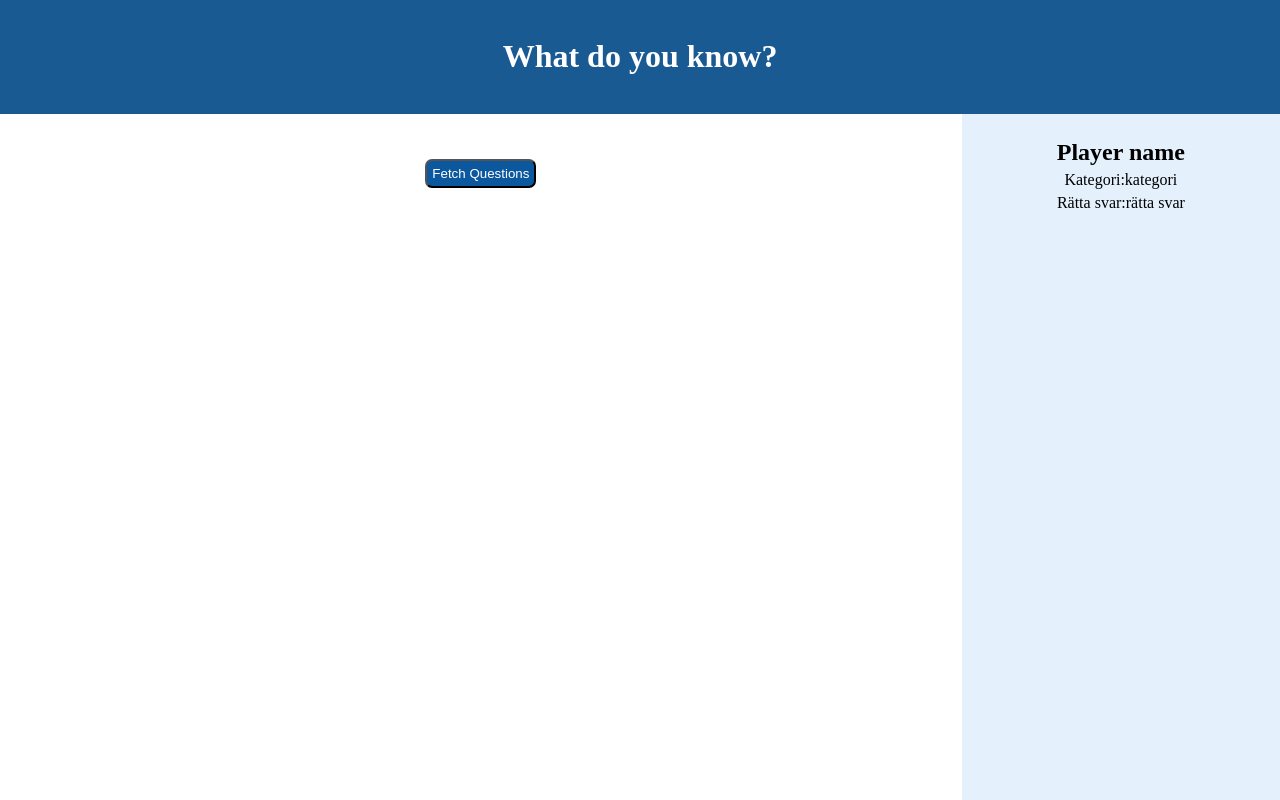
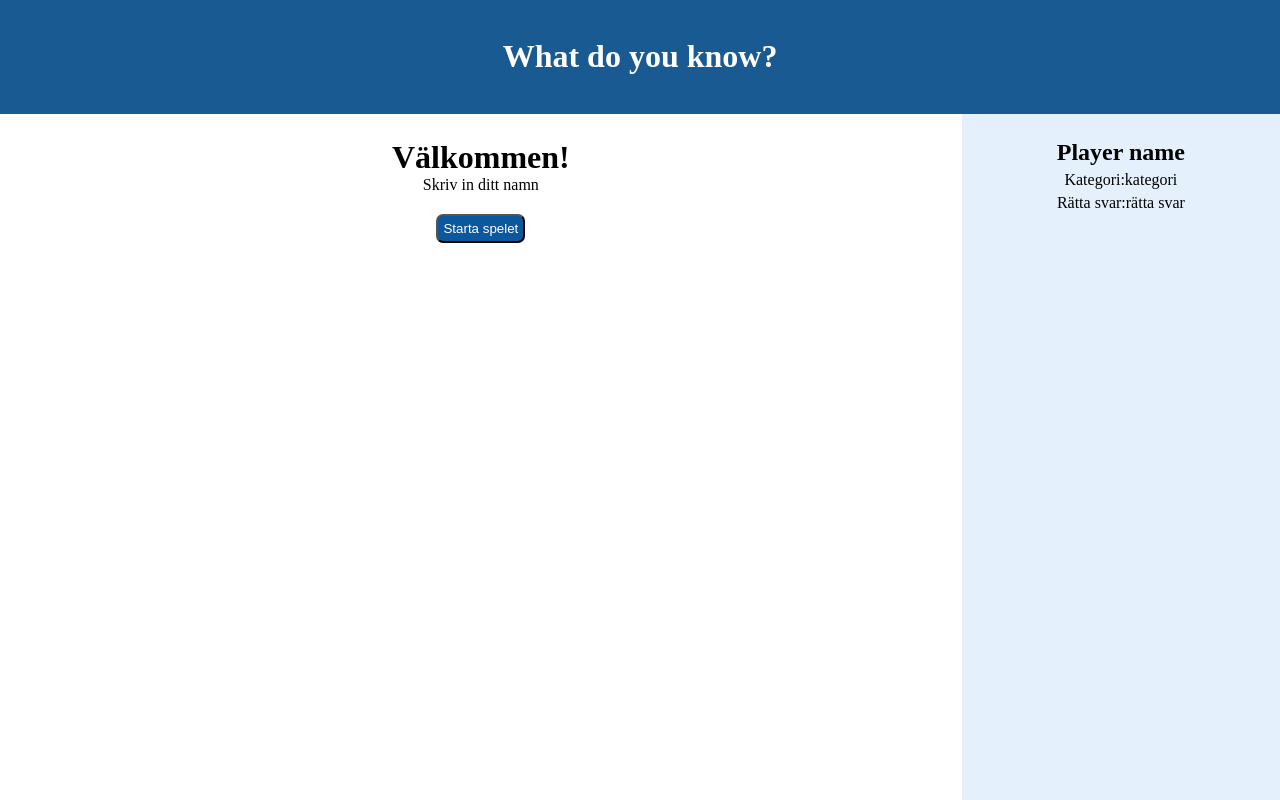
Before and after one commit to Noccis/quiz-game, a React (Vite) app: page / in a window 1280 px wide. Shown: the top 800 px of the page. Built offline with nearby package versions, Linux system fonts and the light colour scheme.

Commit message:
Landing page is now showing before game starts

```diff
--- a/src/pages/TriviaPage.jsx
+++ b/src/pages/TriviaPage.jsx
@@ -1,9 +1,9 @@
 import React, { useRef, useState } from "react";
 import { StyledTriviaPage } from "../components/styled/TriviaPage.styled";
-import { useQuestions } from '../context/QuestionContext';
+import { useQuestions } from "../context/QuestionContext";
 import QuestionContainer from "../components/QuestionContainer";
 import GameOver from "../components/GameOver";
-
+import Landing from "../components/Landing";
 
 const TriviaPage = () => {
   // Values from the useContext:
@@ -11,39 +11,56 @@ const TriviaPage = () => {
   const [playerScore, setPlayerScore] = useState(0);
   const selectedAnswer = useRef("");
   const [questionIndex, setQuestionIndex] = useState(0);
+  const [startGame, setStartGame] = useState(false);
 
-  function isAnswerRight(){
-    if(selectedAnswer.current == questions[questionIndex].correct_answer){
+  // Controll if the guess is correct and will generate a point
+  function isAnswerRight() {
+    if (selectedAnswer.current == questions[questionIndex].correct_answer) {
       console.log("Du gissade rätt!!");
       setPlayerScore(playerScore + 1);
-    }else{
+    } else {
       console.log("FEEEEEEEEL!");
     }
     setQuestionIndex(questionIndex + 1);
   }
 
+  // Take the right answer and put it somewhere random in the array of answers
   function getArrayWithChoices() {
-    if(questions.length > 0){
-      if(Array.isArray(questions[questionIndex].incorrect_answers)){
-        let arrayOfChoices = [...questions[questionIndex].incorrect_answers, questions[questionIndex].correct_answer]
-        return arrayOfChoices
-      }else{
-        let arrayOfChoices = [questions[questionIndex].incorrect_answers, questions[questionIndex].correct_answer]
-        return arrayOfChoices
+    if (questions.length > 0) {
+      if (Array.isArray(questions[questionIndex].incorrect_answers)) {
+        let arrayOfChoices = [
+          ...questions[questionIndex].incorrect_answers,
+          questions[questionIndex].correct_answer,
+        ];
+        return arrayOfChoices;
+      } else {
+        let arrayOfChoices = [
+          questions[questionIndex].incorrect_answers,
+          questions[questionIndex].correct_answer,
+        ];
+        return arrayOfChoices;
       }
-
     }
   }
 
   return (
     <StyledTriviaPage>
-      <button onClick={getQuestions} disabled={loading}>
-        Fetch Questions
+      {!startGame && (
+        <>
+          <Landing />
+          <button onClick={()=> {
+            setStartGame(true);
+            getQuestions();
+          }} disabled={loading}>
+            Starta spelet
           </button>
+        </>
+      )}
+
       {loading && <p>Loading...</p>}
       {error && <p>{error}</p>}
-      {questions.length > 0 && (
-       questionIndex < questions.length ? (
+      {questions.length > 0 &&
+        (questionIndex < questions.length ? (
           <>
             <QuestionContainer
               question={atob(questions[questionIndex].question)}
@@ -55,8 +72,7 @@ const TriviaPage = () => {
           </>
         ) : (
           <GameOver playerScore={playerScore} />
-      )
-      )}
+        ))}
     </StyledTriviaPage>
   );
 };
```
Lines whose indentation alone changed are shown as unchanged.
